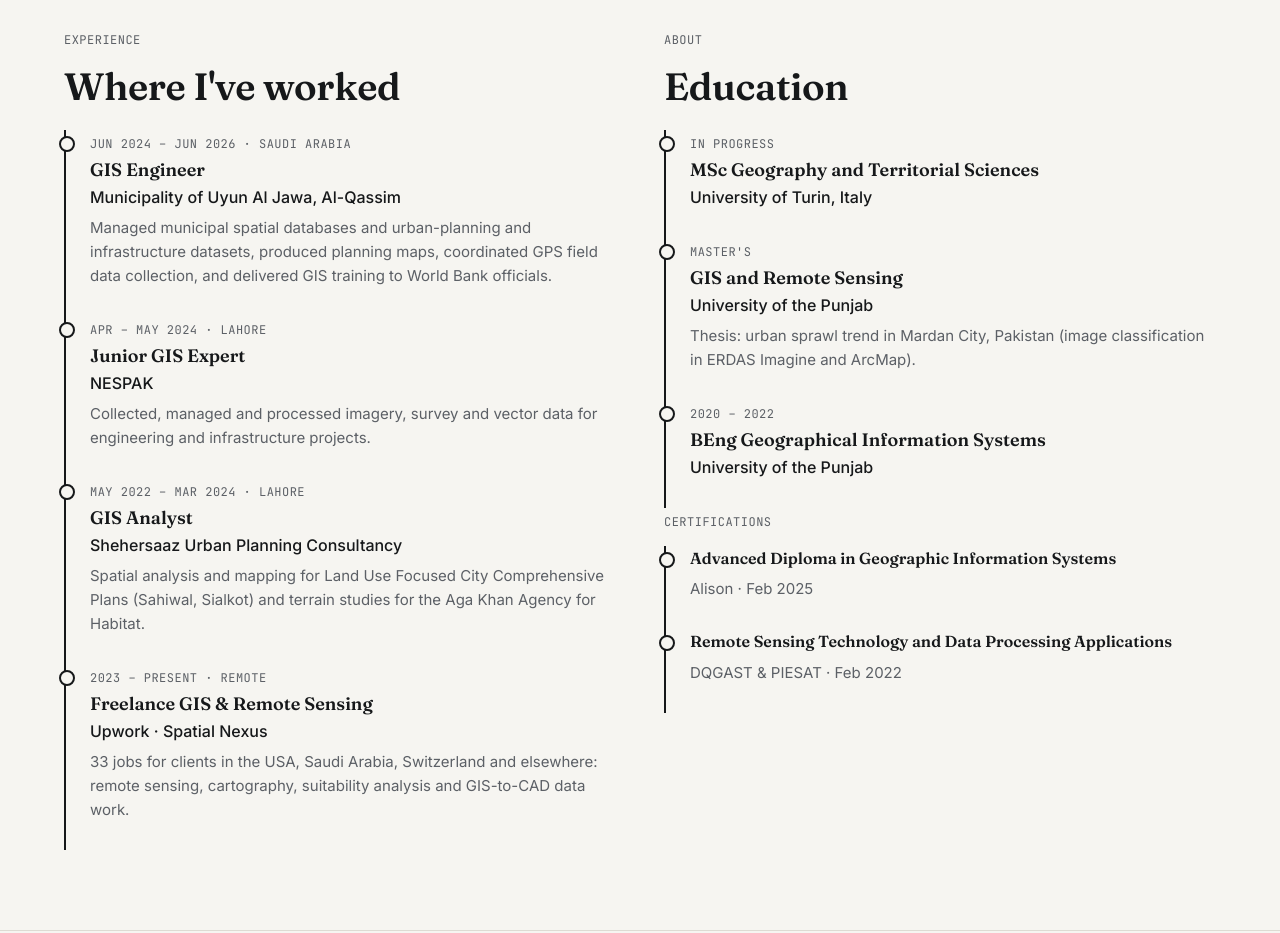
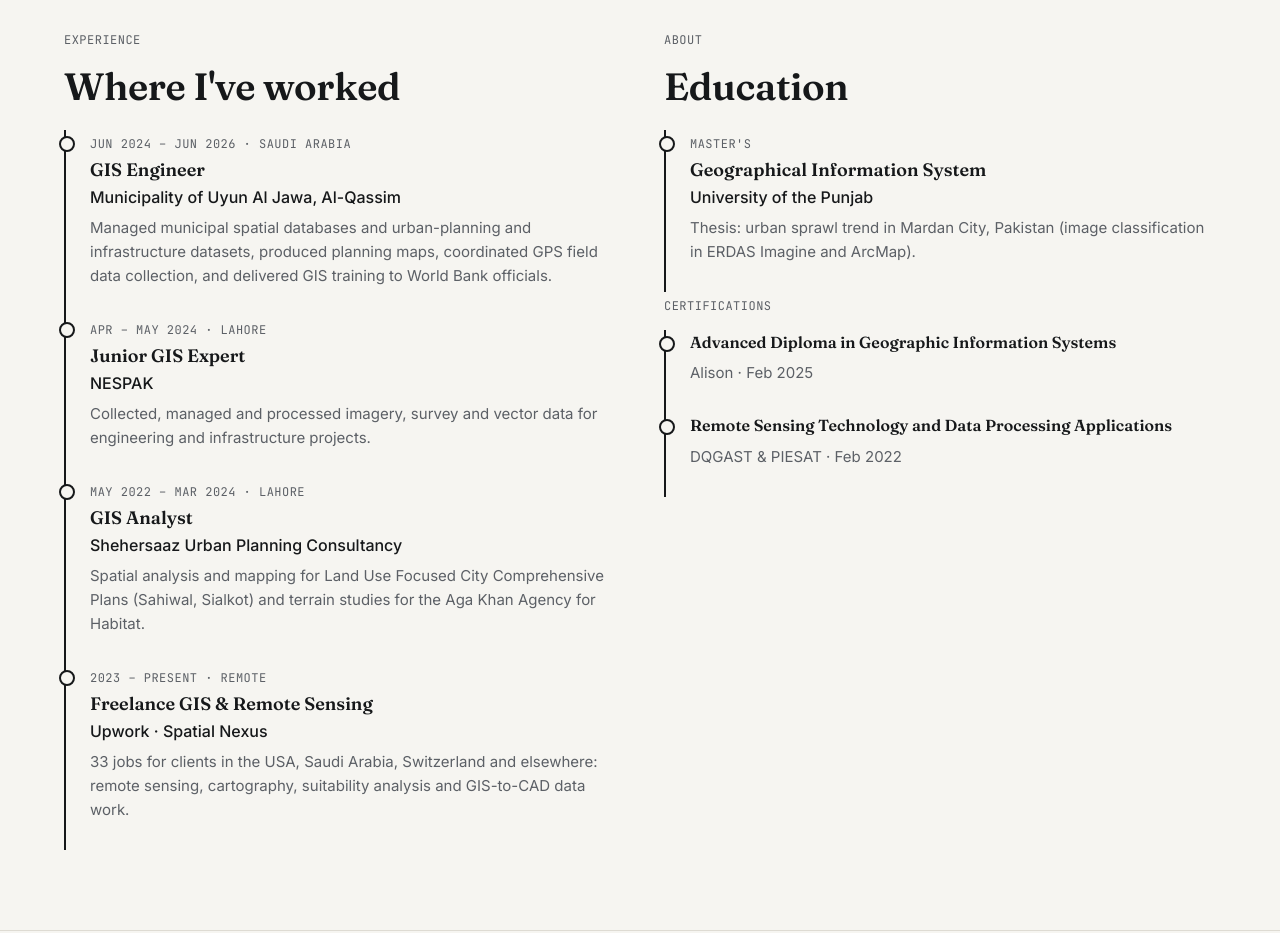
Before and after one commit to Abdul-Haleem-Khan-RS-GIS/Geospatial_Portfolio, a plain HTML site: page index.html in a window 1280 px wide. Shown: the part 7540-8473 px from the top of the page. Drawn offline with Linux system fonts and the light colour scheme.

Commit message:
Update education section
Co-Authored-By: Claude Opus 5.5 <noreply@anthropic.com>
Claude-Session: https://claude.ai/code/session_019ix2VwBFEfSriveM5Esb5E

```diff
--- a/index.html
+++ b/index.html
@@ -131,9 +131,7 @@
 </ul></div>
 <div id="about"><span class="mono">About</span><h2>Education</h2>
 <ul class="tl">
-<li><span class="mono">In progress</span><h3>MSc Geography and Territorial Sciences</h3><div class="org">University of Turin, Italy</div></li>
-<li><span class="mono">Master's</span><h3>GIS and Remote Sensing</h3><div class="org">University of the Punjab</div><p>Thesis: urban sprawl trend in Mardan City, Pakistan (image classification in ERDAS Imagine and ArcMap).</p></li>
-<li><span class="mono">2020 – 2022</span><h3>BEng Geographical Information Systems</h3><div class="org">University of the Punjab</div></li>
+<li><span class="mono">Master's</span><h3>Geographical Information System</h3><div class="org">University of the Punjab</div><p>Thesis: urban sprawl trend in Mardan City, Pakistan (image classification in ERDAS Imagine and ArcMap).</p></li>
 </ul>
 <span class="mono">Certifications</span>
 <ul class="tl" style="margin-top:12px"><li><h3 style="font-size:16px">Advanced Diploma in Geographic Information Systems</h3><p>Alison · Feb 2025</p></li>
```
